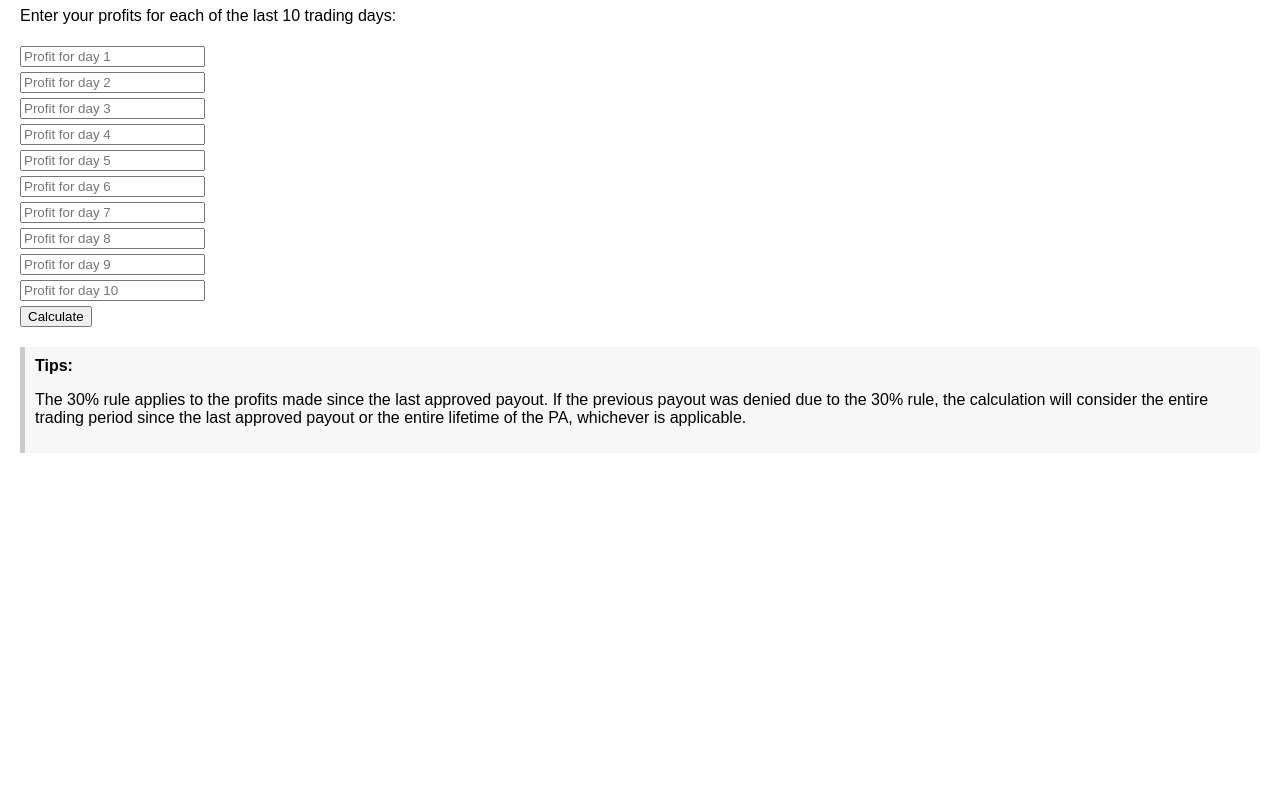
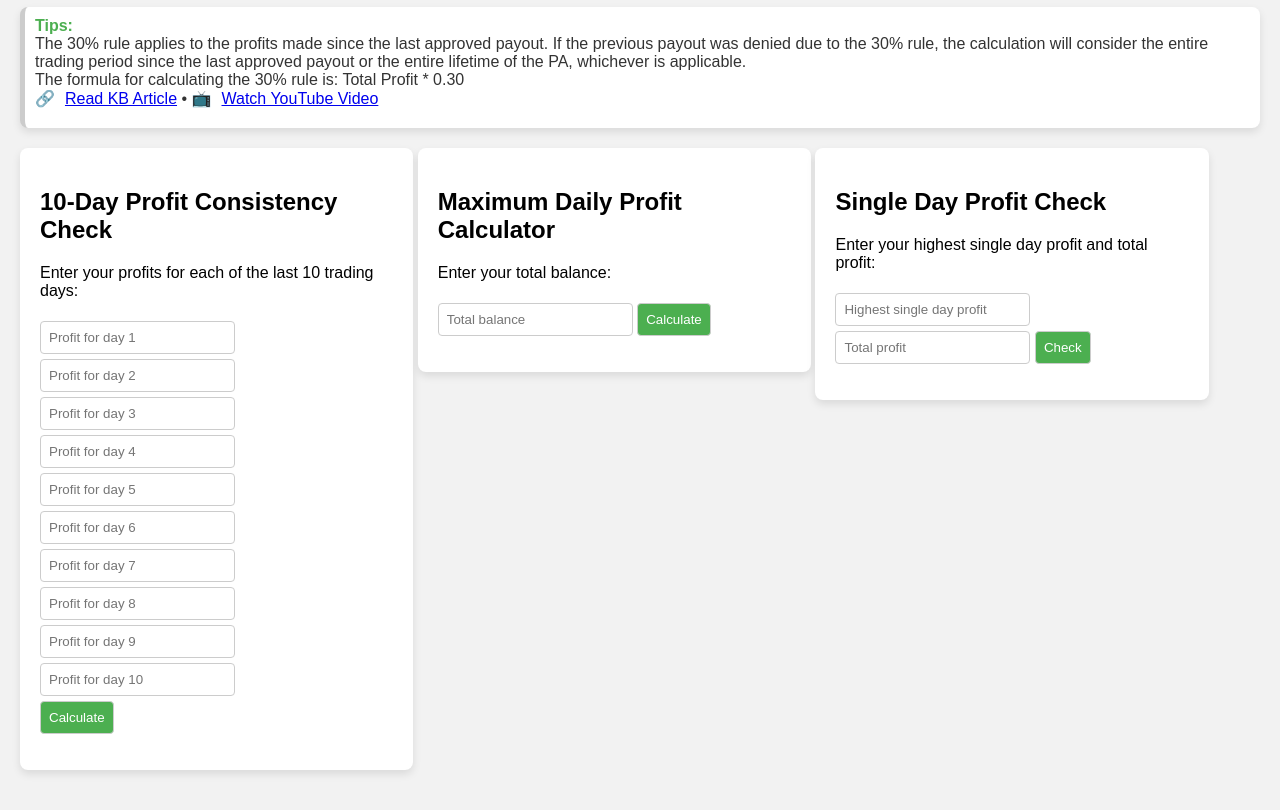
Before and after one commit to jgq85/30percentchecker, a plain HTML site: page UpdatedTradingConsistencyCalculator.html in a window 1280 px wide. Shown: the part 73-883 px from the top of the page. Before the commit the page ends 800 px from the top, so only its background shows below. Drawn offline with Linux system fonts and the light colour scheme.

Commit message:
Update UpdatedTradingConsistencyCalculator.html

```diff
--- a/UpdatedTradingConsistencyCalculator.html
+++ b/UpdatedTradingConsistencyCalculator.html
@@ -1,42 +1,126 @@
-
 <!DOCTYPE html>
 <html>
 <head>
-    <title>Trading Consistency Calculator</title>
+    <title>30% Consistency Calculators</title>
     <style>
         body {
             font-family: Arial, sans-serif;
             margin: 20px;
+            background-color: #f2f2f2; /* Light gray background */
+        }
+
+        h1 {
+            color: #333; /* Dark gray title color */
+            text-align: center;
         }
 
         input, button {
             margin-top: 5px;
+            padding: 8px;
+            border: 1px solid #ccc; /* Light gray border */
+            border-radius: 4px;
+        }
+
+        button {
+            background-color: #4CAF50; /* Dark green button */
+            color: white;
+            cursor: pointer;
+        }
+
+        button:hover {
+            background-color: #45a049; /* Slightly lighter green on hover */
+        }
+
+        .calculator {
+            margin-bottom: 20px;
+            width: calc(33.33% - 20px); /* Adjust width as needed */
+            background-color: #fff; /* White background */
+            padding: 20px;
+            border-radius: 8px;
+            box-shadow: 0 4px 8px rgba(0, 0, 0, 0.1); /* Subtle box shadow */
+            display: inline-block; /* Ensures calculators are positioned side by side */
+            vertical-align: top; /* Aligns calculators to the top */
+            box-sizing: border-box; /* Include padding and border in width calculation */
         }
 
         .highlight {
-            background-color: #ffcccc;
+            background-color: #ffcccc; /* Light red highlight */
         }
 
         #tips {
-            margin-top: 20px;
-            background-color: #f7f7f7;
+            margin-bottom: 20px;
+            background-color: #fff; /* White background */
             border-left: 5px solid #ccc;
             padding: 10px;
+            border-radius: 8px;
+            box-shadow: 0 4px 8px rgba(0, 0, 0, 0.1); /* Subtle box shadow */
+            font-size: 16px; /* Larger tip text size */
+            color: #333; /* Dark gray tip text color */
+        }
+
+        .tip {
+            margin-bottom: 10px;
+        }
+
+        .tip strong {
+            color: #4CAF50; /* Dark green tip link color */
+        }
+
+        .icon-link {
+            display: inline-block;
+            margin-right: 10px;
+            color: #4CAF50; /* Dark green link color */
+        }
+
+        .icon-link:hover {
+            text-decoration: underline;
         }
     </style>
 </head>
 <body>
-    <h1>Trading Consistency Calculator</h1>
-    <form id="profitForm">
-        <p>Enter your profits for each of the last 10 trading days:</p>
-        <div id="profitInputs"></div>
-        <button type="button" onclick="calculateConsistency()">Calculate</button>
-    </form>
-    <p id="result"></p>
+    <h1>30% Consistency Calculators</h1>
 
     <div id="tips">
-        <strong>Tips:</strong>
-        <p>The 30% rule applies to the profits made since the last approved payout. If the previous payout was denied due to the 30% rule, the calculation will consider the entire trading period since the last approved payout or the entire lifetime of the PA, whichever is applicable.</p>
+        <div class="tip">
+            <strong>Tips:</strong>
+            <div>
+                The 30% rule applies to the profits made since the last approved payout. If the previous payout was denied due to the 30% rule, the calculation will consider the entire trading period since the last approved payout or the entire lifetime of the PA, whichever is applicable.
+            </div>
+            <div>
+                The formula for calculating the 30% rule is: Total Profit * 0.30
+            </div>
+            <div class="additional-links">
+                <span class="icon-link">&#128279;</span><a href="https://support.atf.com/hc/en-us/articles/4404875002139-What-are-the-Consistency-Rules-for-PA-and-Funded-Accounts" target="_blank">Read KB Article</a> &bull;
+                <span class="icon-link">&#128250;</span><a href="https://www.youtube.com/watch?v=RQSrZu7-LWc" target="_blank">Watch YouTube Video</a>
+            </div>
+        </div>
+    </div>
+
+    <div class="calculator">
+        <h2>10-Day Profit Consistency Check</h2>
+        <form id="profitForm">
+            <p>Enter your profits for each of the last 10 trading days:</p>
+            <div id="profitInputs"></div>
+            <button type="button" onclick="calculateConsistency()">Calculate</button>
+        </form>
+        <p id="result"></p>
+    </div>
+
+    <div class="calculator">
+        <h2>Maximum Daily Profit Calculator</h2>
+        <p>Enter your total balance:</p>
+        <input type="number" id="totalBalance" placeholder="Total balance">
+        <button type="button" onclick="calculateMaxProfit()">Calculate</button>
+        <p id="maxProfitResult"></p>
+    </div>
+
+    <div class="calculator">
+        <h2>Single Day Profit Check</h2>
+        <p>Enter your highest single day profit and total profit:</p>
+        <input type="number" id="singleDayProfit" placeholder="Highest single day profit">
+        <input type="number" id="totalProfit" placeholder="Total profit">
+        <button type="button" onclick="checkSingleDayProfit()">Check</button>
+        <p id="singleDayResult"></p>
     </div>
 
     <script>
@@ -74,6 +158,20 @@
             document.getElementById("result").innerText = resultText;
         }
 
+        function checkSingleDayProfit() {
+            const singleDayProfit = parseFloat(document.getElementById("singleDayProfit").value) || 0;
+            const totalProfit = parseFloat(document.getElementById("totalProfit").value) || 0;
+            const isConsistent = singleDayProfit <= (totalProfit * 0.30);
+            const resultText = isConsistent ? "The single day profit is within the 30% limit." : "Warning: The single day profit exceeds the 30% limit.";
+            document.getElementById("singleDayResult").innerText = resultText;
+        }
+
+        function calculateMaxProfit() {
+            const totalBalance = parseFloat(document.getElementById("totalBalance").value) || 0;
+            const maxProfit = totalBalance * 0.30;
+            document.getElementById("maxProfitResult").innerText = `The maximum profit you can make in one day without breaching the 30% rule is: ${maxProfit.toFixed(2)}`;
+        }
+
         createInputFields();
     </script>
 </body>
```
